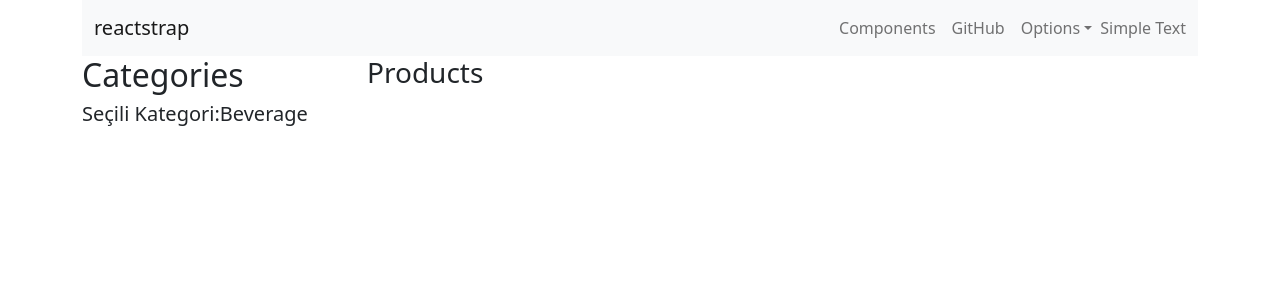
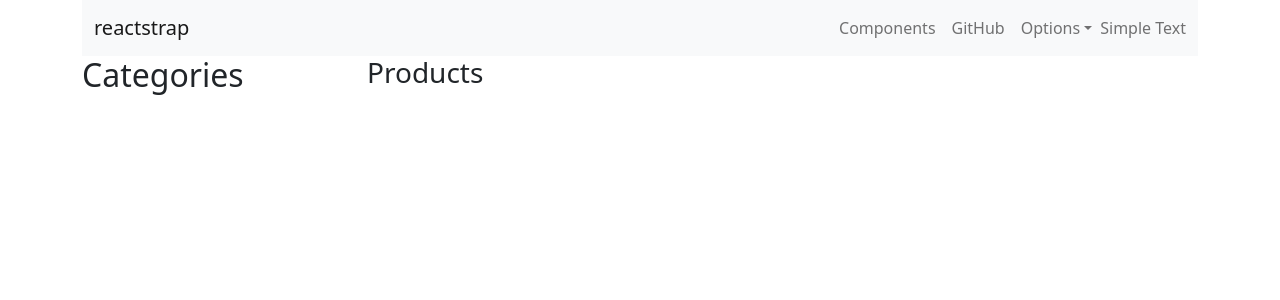
Before and after one commit to cihan-argan/northwind-redux, a React (Create React App) app: page / in a window 1280 px wide. Shown: the top 300 px of the page. Built offline with nearby package versions, Linux system fonts and the light colour scheme.

Commit message:
Redux-thunk

```diff
--- a/package.json
+++ b/package.json
@@ -13,6 +13,7 @@
     "react-redux": "^8.0.2",
     "react-scripts": "5.0.1",
     "reactstrap": "^9.1.3",
+    "redux-thunk": "^2.4.1",
     "web-vitals": "^2.1.4"
   },
   "scripts": {
--- a/src/components/categories/CategoryList.js
+++ b/src/components/categories/CategoryList.js
@@ -1,11 +1,10 @@
 import React, { Component } from "react";
-import { Example } from "../../redux/reducers/category/Example";
+
 export default class CategoryList extends Component {
   render() {
     return (
       <div>
         <h2>Categories</h2>
-        <Example />
       </div>
     );
   }
--- a/src/index.js
+++ b/src/index.js
@@ -3,7 +3,7 @@ import ReactDOM from "react-dom/client";
 import App from "./components/root/App";
 import reportWebVitals from "./reportWebVitals";
 import "bootstrap/dist/css/bootstrap.min.css";
-import { store } from "./redux/reducers/store";
+import { store } from "./redux/reducers/_store/store";
 import { Provider } from "react-redux";
 const root = ReactDOM.createRoot(document.getElementById("root"));
 root.render(
--- /dev/null
+++ b/src/redux/reducers/_store/store.js
@@ -0,0 +1,4 @@
+import { configureStore } from "@reduxjs/toolkit";
+export const store = configureStore({
+  reducer: {},
+});
--- a/src/redux/reducers/category/CategorySlice.js
+++ /dev/null
@@ -1,15 +0,0 @@
-import { createSlice } from "@reduxjs/toolkit";
-import { initialState } from "../initialState";
-const CategorySlice = createSlice({
-  name: "changeCategory",
-  initialState,
-  reducers: {
-    changeCategory: (state) => {
-      state = initialState;
-      return state;
-    },
-  },
-});
-
-export const changeCategory = CategorySlice.actions;
-export default CategorySlice.reducer;
--- a/src/redux/reducers/category/Example.js
+++ /dev/null
@@ -1,11 +0,0 @@
-import React from "react";
-import { useSelector } from "react-redux";
-
-export function Example() {
-  const item = useSelector((state) => state.change);
-  return (
-    <div>
-      <h5>Seçili Kategori:{item.currentCategory.categoryName}</h5>
-    </div>
-  );
-}
--- a/src/redux/reducers/initialState.js
+++ /dev/null
@@ -1,4 +0,0 @@
-export const initialState = {
-  currentCategory: { categoryName: "Beverage" },
-  categories: [],
-};
--- a/src/redux/reducers/store.js
+++ /dev/null
@@ -1,7 +0,0 @@
-import { configureStore } from "@reduxjs/toolkit";
-import CategoryReducer from "./category/CategorySlice";
-export const store = configureStore({
-  reducer: {
-    change: CategoryReducer,
-  },
-});
```
Also changed, not shown: 1 other file (tests, documents, lock files or other folders).
